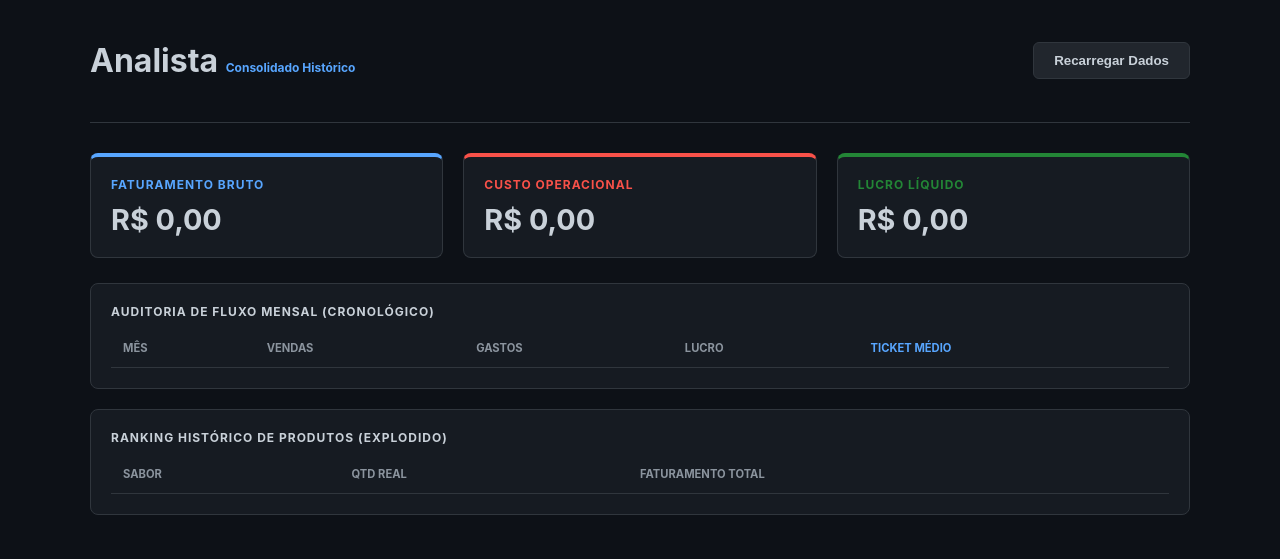
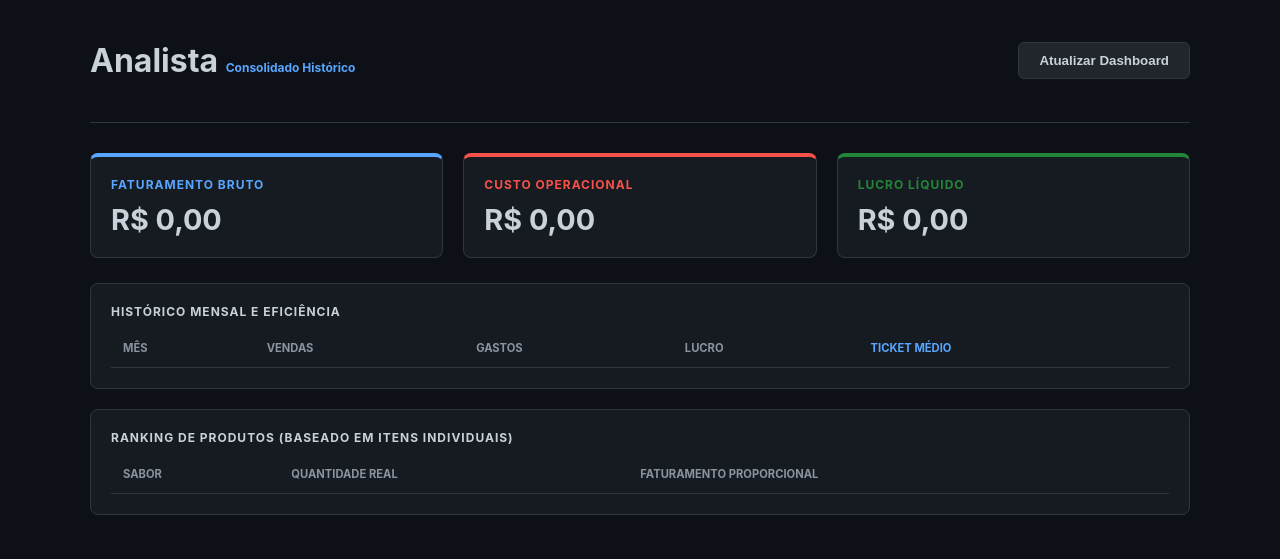
Before and after one commit to Acmsilva1/ML-PREDICAO, a FastAPI app: page / in a window 1280 px wide. Shown: the top 559 px of the page. Run offline with FastAPI, Linux system fonts and the light colour scheme; lists and menus that the app fills with data are empty.

Commit message:
Update visionario.html

```diff
--- a/templates/visionario.html
+++ b/templates/visionario.html
@@ -4,7 +4,7 @@
     <meta charset="UTF-8">
     <title>Analista Contábil - Macro</title>
     <style>
-        :root { --bg: #0d1117; --surface: #161b22; --border: #30363d; --accent: #238636; --blue: #58a6ff; --red: #f85149; --yellow: #f1c40f; }
+        :root { --bg: #0d1117; --surface: #161b22; --border: #30363d; --accent: #238636; --blue: #58a6ff; --red: #f85149; }
         body { font-family: 'Inter', sans-serif; background: var(--bg); color: #c9d1d9; margin: 0; padding: 20px; }
         .container { max-width: 1100px; margin: auto; }
         .header { display: flex; justify-content: space-between; align-items: center; border-bottom: 1px solid var(--border); padding-bottom: 20px; margin-bottom: 30px; }
@@ -20,15 +20,15 @@
         .val-neg { color: var(--red); font-weight: bold; }
         .btn { background: #21262d; color: #c9d1d9; border: 1px solid var(--border); padding: 10px 20px; border-radius: 6px; cursor: pointer; font-weight: bold; transition: 0.3s; }
         .btn:hover { background: var(--border); }
+        .loading { opacity: 0.5; pointer-events: none; }
         .capitalize { text-transform: capitalize; }
-        .loading { opacity: 0.4; pointer-events: none; }
     </style>
 </head>
 <body>
     <div class="container" id="main-content">
         <div class="header">
             <h1>Analista <small style="font-size: 12px; color: var(--blue);">Consolidado Histórico</small></h1>
-            <button class="btn" onclick="fetchData()">Recarregar Dados</button>
+            <button class="btn" onclick="fetchData()">Atualizar Dashboard</button>
         </div>
 
         <div class="grid">
@@ -48,7 +48,7 @@
 
         <div class="grid" style="grid-template-columns: 1fr 1fr;">
             <div class="card full">
-                <h3>Auditoria de Fluxo Mensal (Cronológico)</h3>
+                <h3>Histórico Mensal e Eficiência</h3>
                 <table id="tab-auditoria">
                     <thead>
                         <tr>
@@ -64,13 +64,13 @@
             </div>
 
             <div class="card full">
-                <h3>Ranking Histórico de Produtos (Explodido)</h3>
+                <h3>Ranking de Produtos (Baseado em Itens Individuais)</h3>
                 <table id="tab-produtos">
                     <thead>
                         <tr>
                             <th>Sabor</th>
-                            <th>Qtd Real</th>
-                            <th>Faturamento Total</th>
+                            <th>Quantidade Real</th>
+                            <th>Faturamento Proporcional</th>
                         </tr>
                     </thead>
                     <tbody></tbody>
@@ -80,7 +80,7 @@
     </div>
 
     <script>
-        // Formatação profissional para moeda brasileira
+        // Formatação para Real Brasileiro
         const fmt = (v) => (v || 0).toLocaleString('pt-BR', {style: 'currency', currency: 'BRL'});
 
         async function fetchData() {
@@ -88,21 +88,21 @@
             container.classList.add('loading');
 
             try {
-                // Rota sincronizada com o Agente Contador no Python
+                // Endpoint do Agente Contador
                 const res = await fetch('/api/v1/ml_visionario');
                 const d = await res.json();
 
                 if(d.erro) {
-                    alert("Erro na API: " + d.erro);
+                    alert("Erro no Servidor: " + d.erro);
                     return;
                 }
 
-                // 1. Atualiza os Cards de Cima
-                document.getElementById('total_vendas').innerText = fmt(d.totais.faturamento);
+                // 1. Preenche os Cards Superiores
+                document.getElementById('total_vendas').innerHTML = `${fmt(d.totais.faturamento)} <br><small style="font-size:12px; color:var(--blue)">${d.totais.total_itens} produtos vendidos</small>`;
                 document.getElementById('total_gastos').innerText = fmt(d.totais.custos);
                 document.getElementById('total_lucro').innerText = fmt(d.totais.lucro);
 
-                // 2. Renderiza Auditoria Mensal
+                // 2. Tabela de Auditoria Mensal
                 const tbodyAuditoria = document.querySelector("#tab-auditoria tbody");
                 tbodyAuditoria.innerHTML = d.auditoria_mensal.map(row => `
                     <tr>
@@ -112,27 +112,27 @@
                         <td class="${row.lucro >= 0 ? 'val-pos' : 'val-neg'}">${fmt(row.lucro)}</td>
                         <td style="color: var(--blue); font-weight: bold;">${fmt(row.ticket_medio)}</td>
                     </tr>
-                `).reverse().join(''); // Mais recentes primeiro
+                `).reverse().join('');
 
-                // 3. Renderiza Ranking de Produtos
+                // 3. Tabela de Ranking (usando as chaves corrigidas do Python)
                 const tbodyProdutos = document.querySelector("#tab-produtos tbody");
                 tbodyProdutos.innerHTML = d.ranking_produtos.map(p => `
                     <tr>
-                        <td class="capitalize">${p.SABOR.toLowerCase()}</td>
-                        <td><strong>${p.QTD}</strong> itens</td>
-                        <td class="val-pos">${fmt(p.VALOR)}</td>
+                        <td class="capitalize">${p.SAB_LIST.toLowerCase()}</td>
+                        <td><strong>${p.qtd}</strong> unidades</td>
+                        <td class="val-pos">${fmt(p.total)}</td>
                     </tr>
                 `).join('');
 
             } catch (err) {
-                console.error("Erro fatal de renderização:", err);
-                alert("Erro ao carregar dados. Verifique o console (F12).");
+                console.error("Erro ao carregar dados:", err);
+                alert("Falha na comunicação com a API. Verifique o console.");
             } finally {
                 container.classList.remove('loading');
             }
         }
 
-        // Inicializa o carregamento
+        // Executa ao carregar a página
         fetchData();
     </script>
 </body>
```
